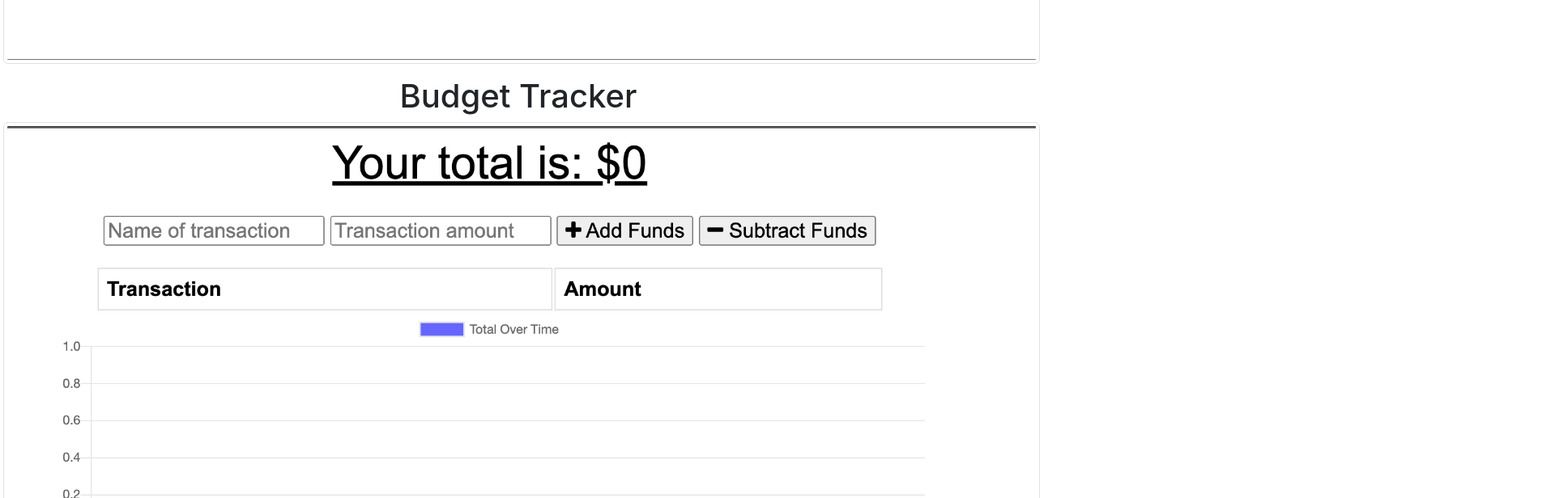
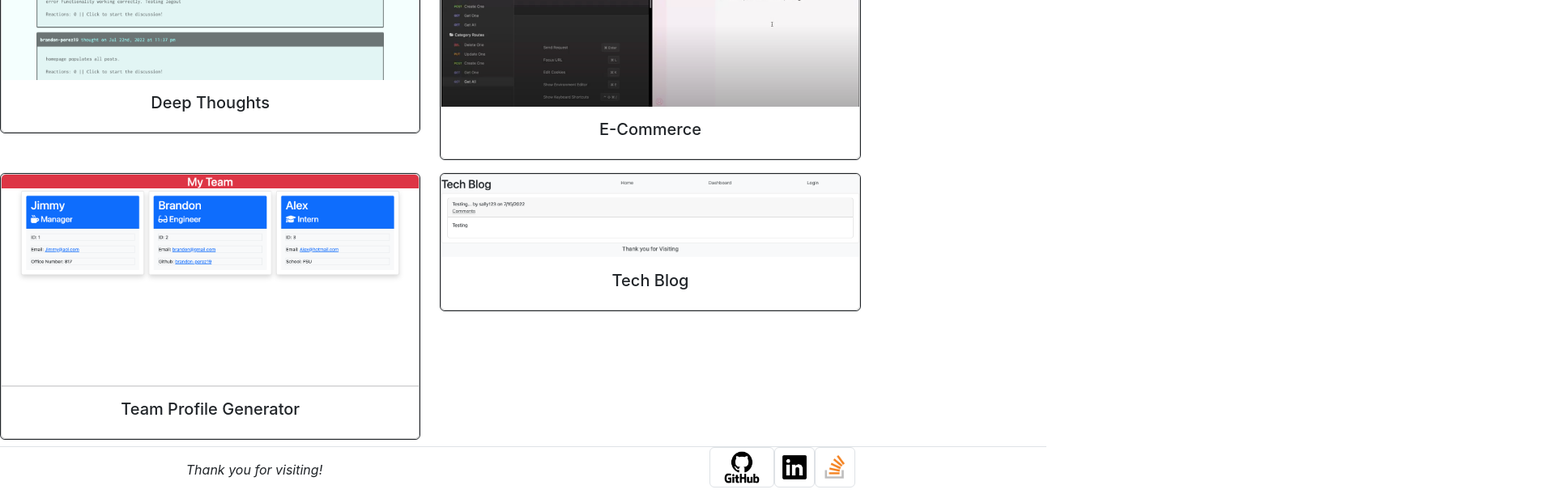
Before and after one commit to Brandon-perez19/React-Portfolio, a React (Create React App) app in the folder client/: page /portfolio in a window 1280 px wide. Shown: the part 740-1356 px from the top of the page at 81% size, 1920 px wide, since content can reach past the window. Built offline with nearby package versions, Linux system fonts and the light colour scheme.

Commit message:
styling is done and all pages have content.

```diff
--- a/client/src/components/Footer/index.js
+++ b/client/src/components/Footer/index.js
@@ -1,11 +1,25 @@
 import React from "react";
 import githubPng from "../../assets/GitHub-logo.png"
+import stackoverflow from '../../assets/stackoverflow.png'
+import linkedin from '../../assets/linkedin.png'
 
 function Footer() {
     return (
-        <footer className='border-top'>
-            <p style={{ display: "inline" }} className="fst-italic"> Thank you for visiting! </p>
-            <a href="https://github.com/Brandon-perez19"><img src={githubPng} alt=''></img></a>
+        <footer className='border-top row'>
+            <div className="col">
+                <p className="fst-italic pt-3"> Thank you for visiting! </p>
+            </div>
+            <div className="col">
+                <a href="https://github.com/Brandon-perez19"><img src={githubPng} className="img-thumbnail" style={{
+                    height: "50px", width: "80px"
+                }} alt=''></img></a>
+                <a href="https://www.linkedin.com/in/brandon-perez-9274911b5/"><img src={linkedin} className="img-thumbnail" style={{
+                    height: "50px", width: "50px"
+                }} alt=''></img></a>
+                <a href="https://stackoverflow.com/users/16615549/brandon-perez19"><img src={stackoverflow} className="img-thumbnail" style={{
+                    height: "50px", width: "50px"
+                }} alt=''></img></a>
+            </div>
         </footer>
     )
 };
--- a/client/src/components/Header/index.js
+++ b/client/src/components/Header/index.js
@@ -7,7 +7,7 @@ function Header() {
             <div>
                 <Link to='/' className="text-decoration-none ">
                     <h1 className="pt-2 text-muted">
-                    Portfolio
+                    Brandon Perez
                     </h1>
                 </Link>
                 <ul className="nav">
--- a/client/src/pages/About.js
+++ b/client/src/pages/About.js
@@ -3,10 +3,13 @@ import photo from '../assets/IMG_0258.JPG'
 
 function About() {
     return (
-        <section className='my-5'>
-            <h1 id="about"> Who am I?</h1>
-            <img src={photo}></img>
-            <p>
+        <section className='my-3'>
+            <h1 id="about" className="text-muted"> Who am I?</h1>
+            <img className="img-thumbnail" style={{
+                height: "600px",
+                width: "350px"
+            }} src={photo}></img>
+            <p className='text-start mx-3 my-3'>
             Lorem ipsum dolor sit amet, consectetur adipiscing elit, sed do eiusmod tempor incididunt ut labore et dolore magna aliqua. Ut enim ad minim veniam, quis nostrud exercitation ullamco laboris nisi ut aliquip ex ea commodo consequat. Duis aute irure dolor in reprehenderit in voluptate velit esse cillum dolore eu fugiat nulla pariatur. Excepteur sint occaecat cupidatat non proident, sunt in culpa qui officia deserunt mollit anim id est laborum.
             </p>
         </section>
--- a/client/src/pages/Contact.js
+++ b/client/src/pages/Contact.js
@@ -16,7 +16,7 @@ function Contact() {
             }
         } else {
             if (!e.target.value.length) {
-                setErrorMessage(`A ${e.target.name} is required to contact us.`);
+                setErrorMessage(`A ${e.target.name} is required to submit a contact form.`);
             } else {
                 setErrorMessage('');
             }
--- a/client/src/pages/Portfolio.js
+++ b/client/src/pages/Portfolio.js
@@ -41,22 +41,26 @@ function Portfolio() {
     ]
     return (
         <div>
-            <div className='flex-row'>
+            <h2 className='text-muted'> Featured Projects </h2>
+            <div className='row'>
                 {projectsArr.map((project, i) => (
-                    <div>
-                        <h1> {project.name} </h1>
-                        <img
-                            src={project.image}
-                            alt={project.name}
-                            className='img-thumbnail mx-1'
-                            key={project.name}
-                        />
-                        <p> {project.description} </p>
+                    <div className="col-5 my-2">
+                        <div className="border rounded border-dark">
+                            <div className="card">
+                                <a href={project.link} target="_blank">
+                                <img src={project.image} className="card-img-top" alt={project.name} />
+                                </a>
+                                <div className="card-body">
+                                    <h5 className="card-title">{project.name}</h5>
+                                    <p className="card-text">{project.description}</p>
+                                </div>
+                            </div>
+                        </div>
                     </div>
                 ))}
             </div>
         </div>
-                )
+    )
 }
 
 export default Portfolio
```
Also changed, not shown: client/src/assets/linkedin.png (added), client/src/assets/stackoverflow.png (added).
